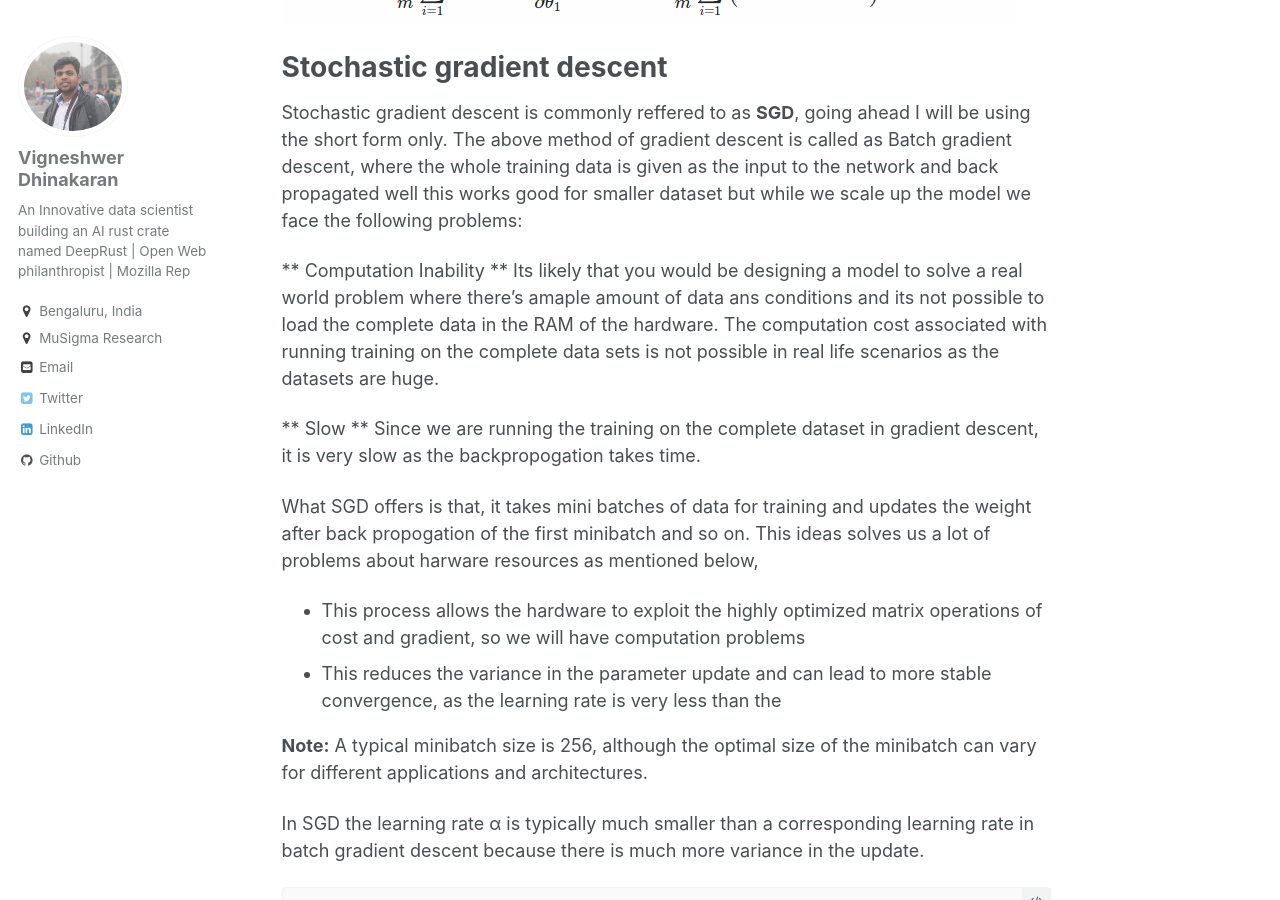
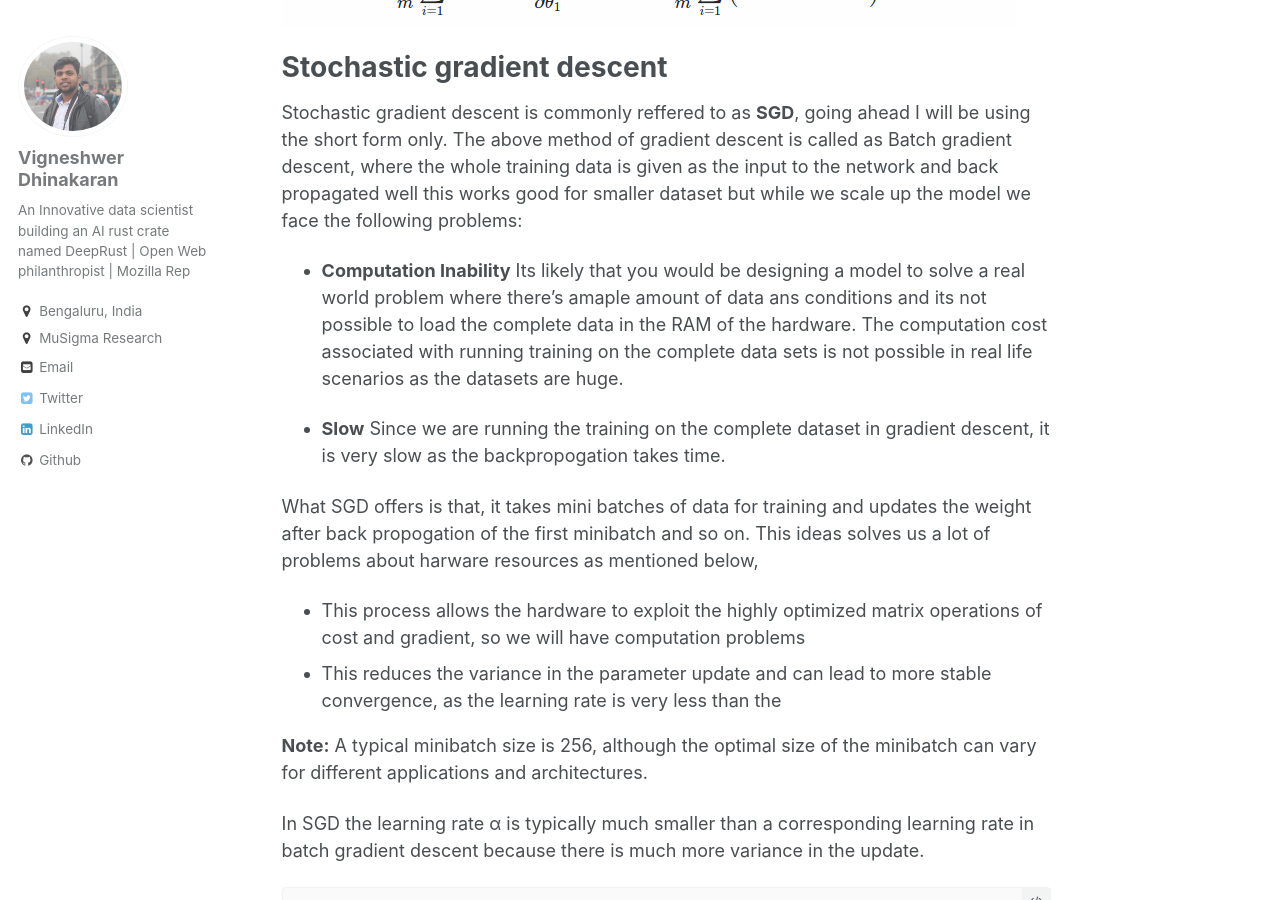
Before and after one commit to DineshMv/dvigneshwer.github.io, a Jekyll site: the page built from _posts/2016-12-04-SGD_Optimizer.md, in a window 1280 px wide and 900 px high, scrolled down 3605 px. Built offline with Jekyll 4.4.1, drawn with Linux system fonts in a browser that asks for light colours; some of the changed text lies outside the part shown.

```diff
--- a/_posts/2016-12-04-SGD_Optimizer.md
+++ b/_posts/2016-12-04-SGD_Optimizer.md
@@ -46,10 +46,10 @@ Stochastic gradient descent
 ===========================
 Stochastic gradient descent is commonly reffered to as **SGD**, going ahead I will be using the short form only. The above method of gradient descent is called as Batch gradient descent, where the whole training data is given as the input to the network and back propagated well this works good for smaller dataset but while we scale up the model we face the following problems:
 
-** Computation Inability **
+* **Computation Inability**
 Its likely that you would be designing a model to solve a real world problem where there's amaple amount of data ans conditions and its not possible to load the complete data in the RAM of the hardware. The computation cost associated with running training on the complete data sets is not possible in real life scenarios as the datasets are huge.
 
-** Slow **
+* **Slow**
 Since we are running the training on the complete dataset in gradient descent, it is very slow as the backpropogation takes time.
 
 What SGD offers is that, it takes mini batches of data for training and updates the weight after back propogation of the first minibatch and so on. This ideas solves us a lot of problems about harware resources as mentioned below,
@@ -90,7 +90,7 @@ In the above equation **v** is the current velocity vector which is of the same
 Code implementation
 ===================
 
-** Keras Implementation **
+**Keras Implementation**
 
 * Create a file name sample_sgd.py
 
```
